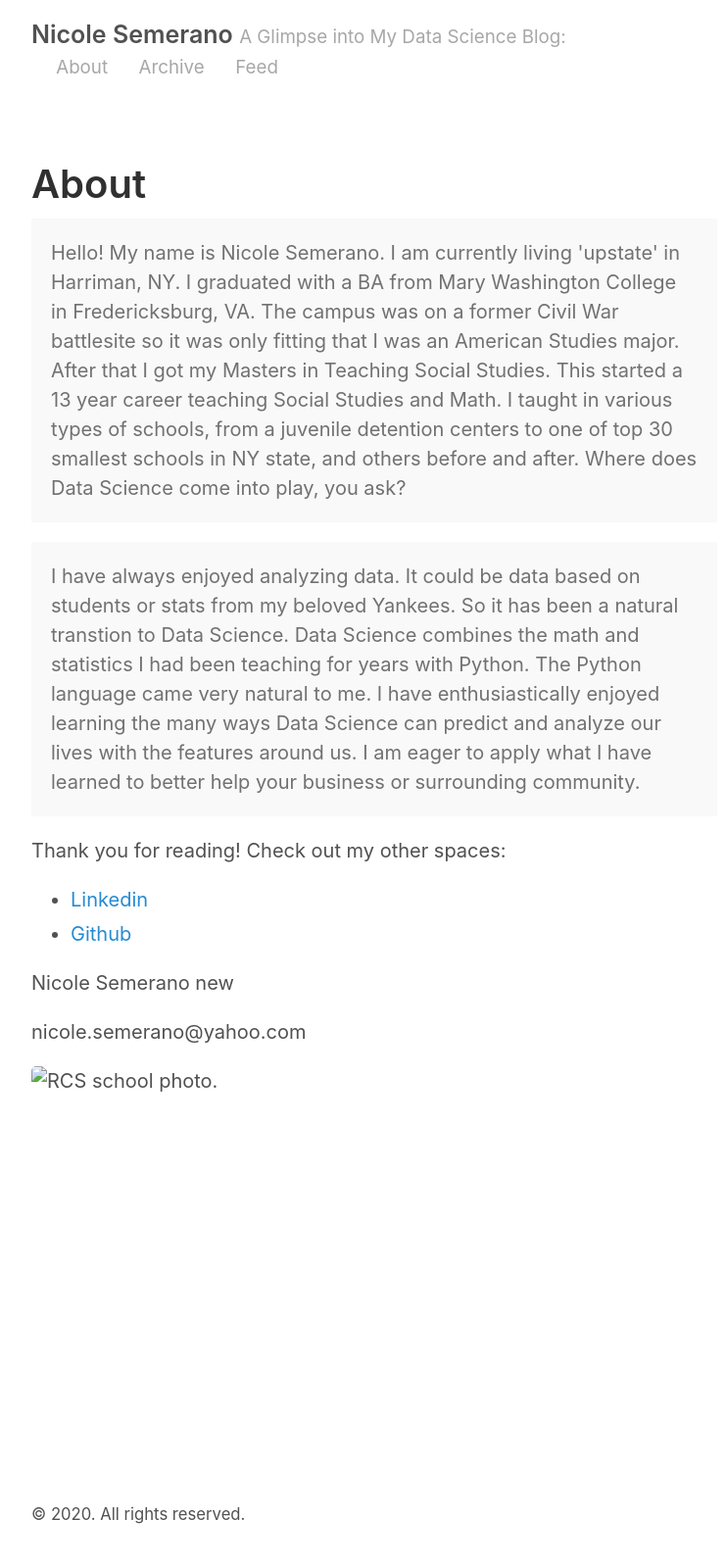
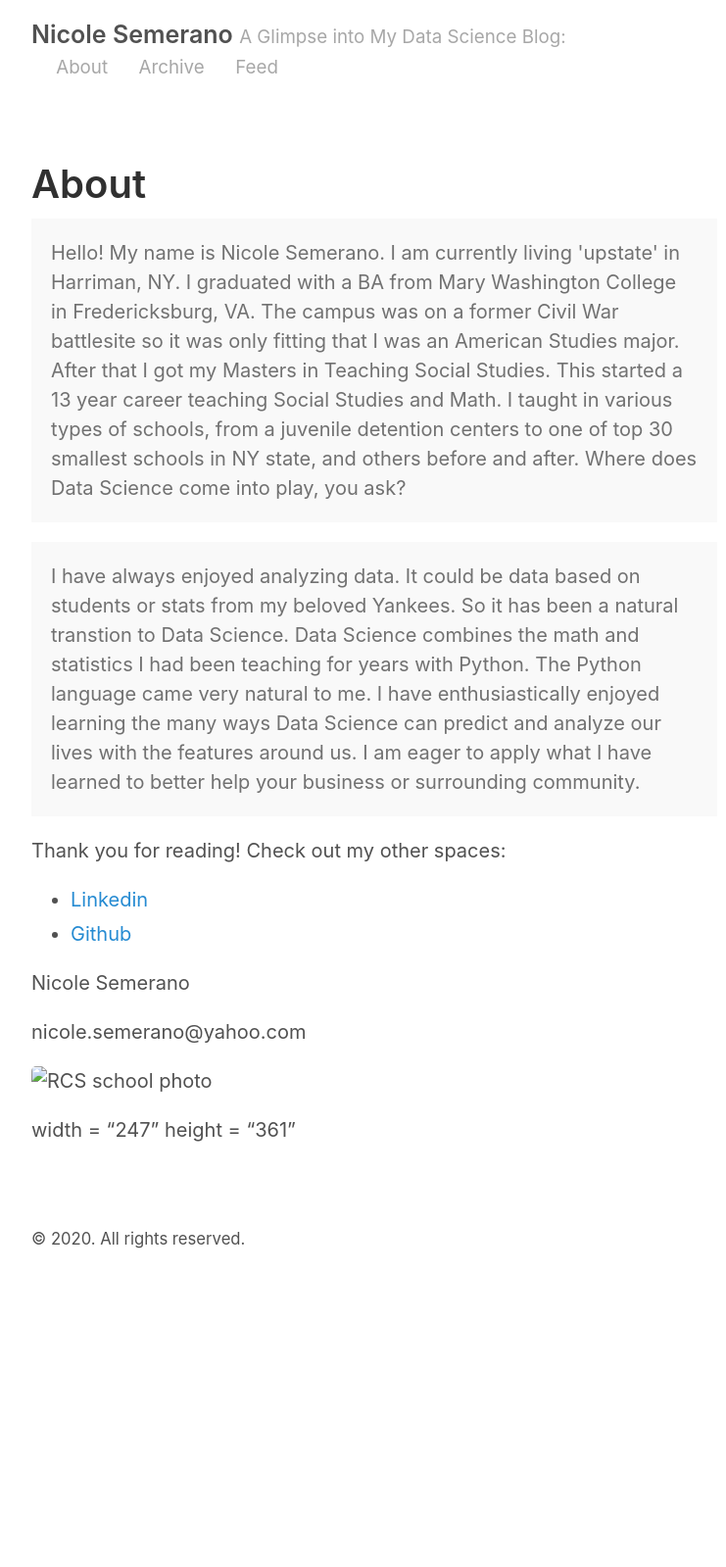
Before and after one commit to nicolesemerano/nicolesemerano.github.io, a Jekyll site: the page built from about.md, in a window 1280 px wide. Shown: the whole page at 98% size, without its empty margins (258-999 px from the left). Built offline with Jekyll 4.4.1, drawn with Linux system fonts in a browser that asks for light colours; after the commit the page ends 1318 px from its top, so only the background shows below that.

Commit message:
Update about.md

```diff
--- a/about.md
+++ b/about.md
@@ -17,8 +17,11 @@ Thank you for reading!  Check out my other spaces:
 * [Linkedin](https://www.linkedin.com/in/nicole-semerano/)
 * [Github](https://github.com/nicolesemerano)
 
-Nicole Semerano new
+Nicole Semerano
 
 nicole.semerano@yahoo.com
 
-<div style="text-align:left"><img src="images/RSC.jpg" alt="RCS school photo." width = "247" height = "361"></div>
+<div style="text-align:left"><img src="images/RSC.jpg" alt="RCS school photo"></div>
+
+
+width = "247" height = "361"
```
